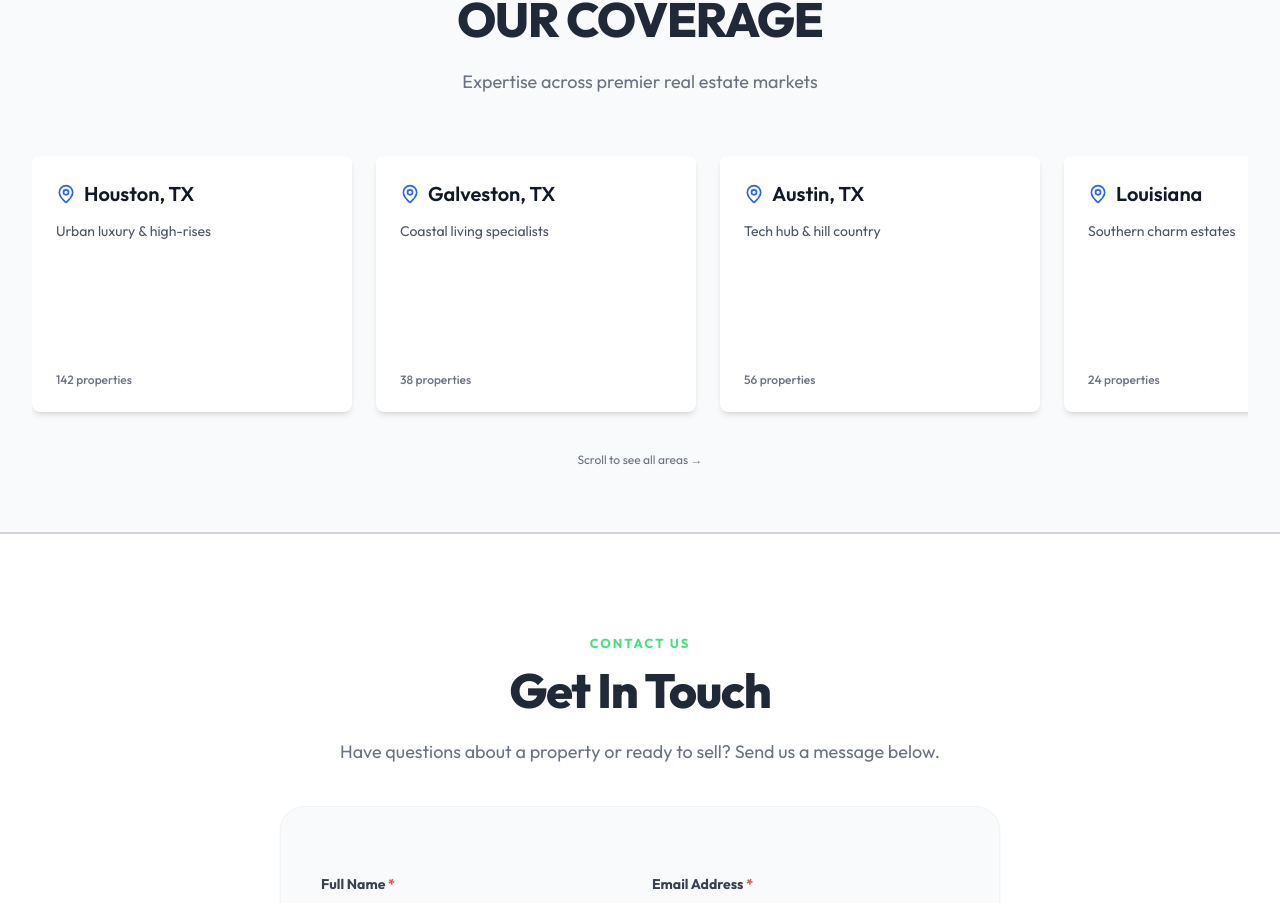
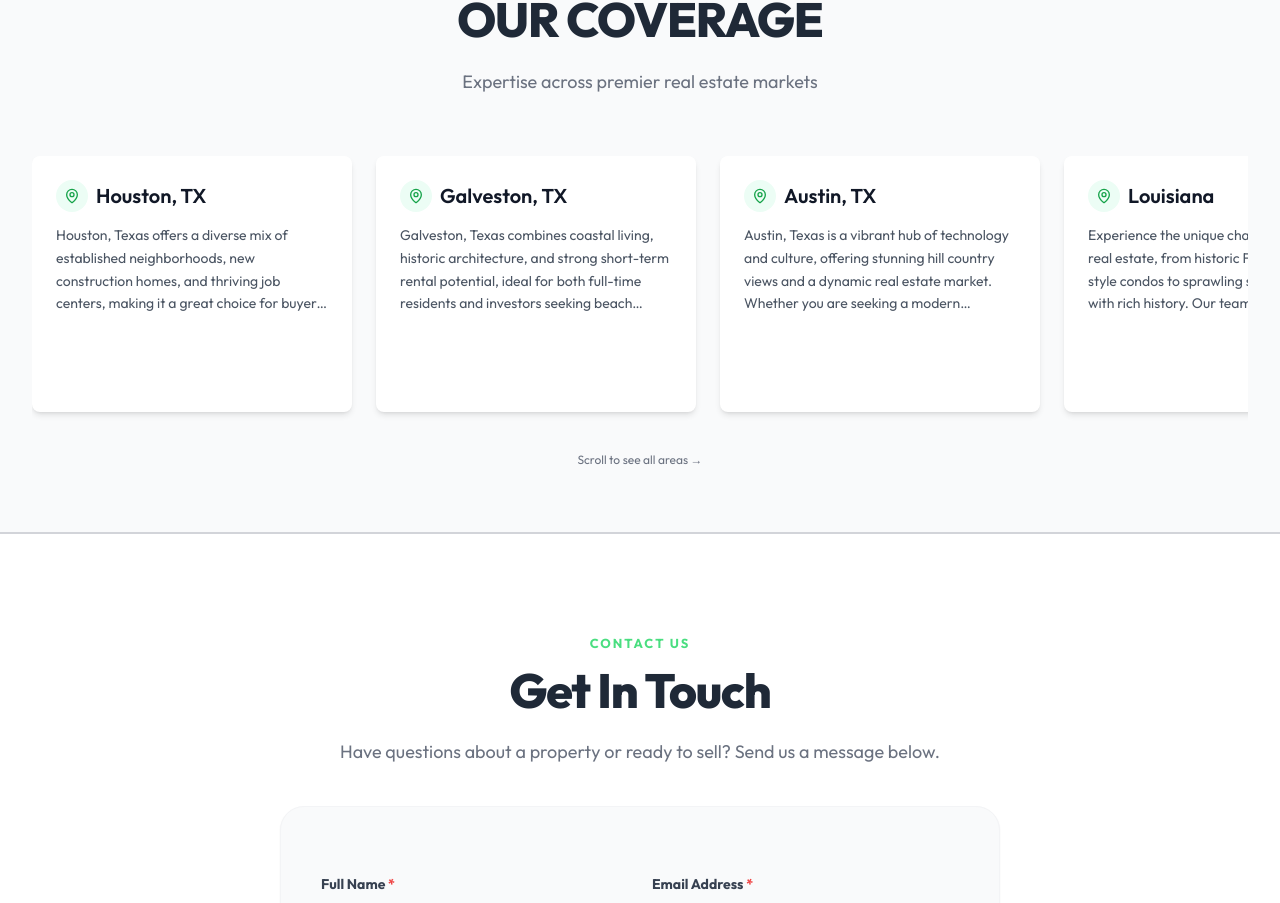
Before and after one commit to alibuildswebsites-ux/lofton, a React (Vite) app: page / in a window 1280 px wide. Shown: the part 3801-4704 px from the top of the page. Built offline with nearby package versions, Linux system fonts and the light colour scheme; no server answers; the database is empty.

Commit message:
fix(locations): show full descriptions and brand-themed location icon

```diff
--- a/components/common/LocationCard.tsx
+++ b/components/common/LocationCard.tsx
@@ -7,12 +7,14 @@ interface LocationCardProps {
 }
 
 export const LocationCard: React.FC<LocationCardProps> = ({ location }) => {
+  const cardDescription = location.longDescription || location.description;
+
   return (
     <div
       className="
         flex-shrink-0 w-full md:w-80 h-64
         bg-white rounded-lg shadow-md
-        p-6 flex flex-col justify-between
+        p-6 flex flex-col
         hover:shadow-lg transition-shadow duration-300
         will-change-transform
       "
@@ -20,24 +22,27 @@ export const LocationCard: React.FC<LocationCardProps> = ({ location }) => {
         willChange: 'transform, opacity'
       }}
     >
-      {/* Header with icon */}
       <div>
         <div className="flex items-center gap-2 mb-3">
-          <MapPin className="w-5 h-5 text-blue-600" />
+          <span className="inline-flex h-8 w-8 items-center justify-center rounded-full bg-brand-light">
+            <MapPin className="h-4 w-4 text-brand-dark" />
+          </span>
           <h3 className="text-xl font-semibold text-gray-900">
             {location.name}
           </h3>
         </div>
 
-        {/* Description */}
-        <p className="text-gray-600 text-sm leading-relaxed">
-          {location.description}
+        <p
+          className="text-gray-600 text-sm leading-relaxed"
+          style={{
+            display: '-webkit-box',
+            WebkitLineClamp: 4,
+            WebkitBoxOrient: 'vertical',
+            overflow: 'hidden'
+          }}
+        >
+          {cardDescription}
         </p>
-      </div>
-
-      {/* Footer with property count */}
-      <div className="text-xs text-gray-500 font-medium">
-        {location.propertyCount} properties
       </div>
     </div>
   );
```
